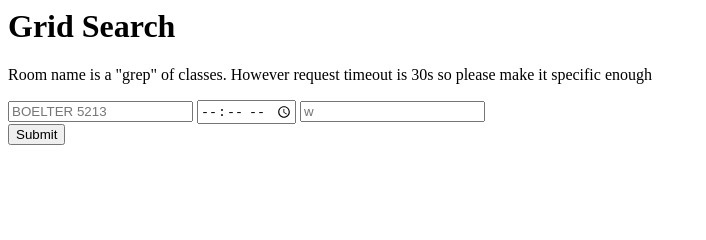
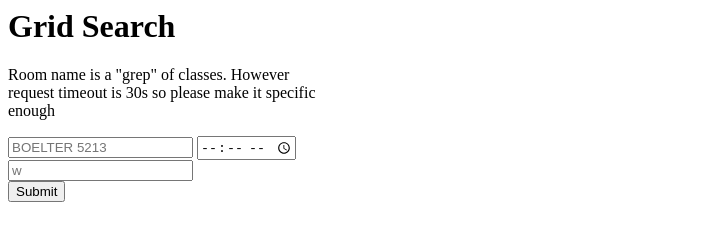
Before and after one commit to mzwang25/grid-search, a plain HTML site: page templates/index.html in a window 1280 px wide. Shown: the whole page, without its empty margins (0-706 px from the left). Drawn offline with Linux system fonts and the light colour scheme.

Commit message:
style changes

```diff
--- a/templates/index.html
+++ b/templates/index.html
@@ -22,10 +22,12 @@
 <style>
   html, body {
     overflow: hidden;
+    width: 50%;
   }
 
   body {
     position: relative;
+    width: 50%;
   }
 
 </style>
```
